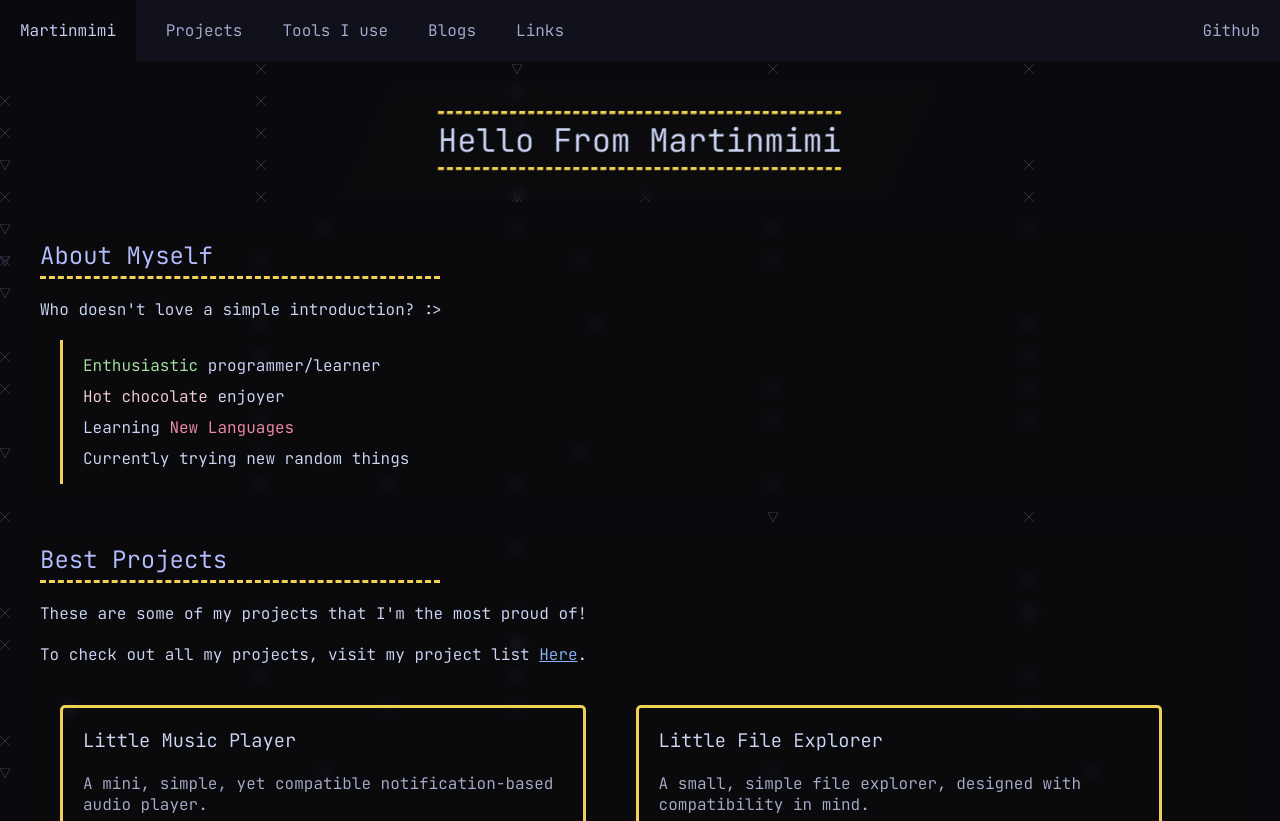
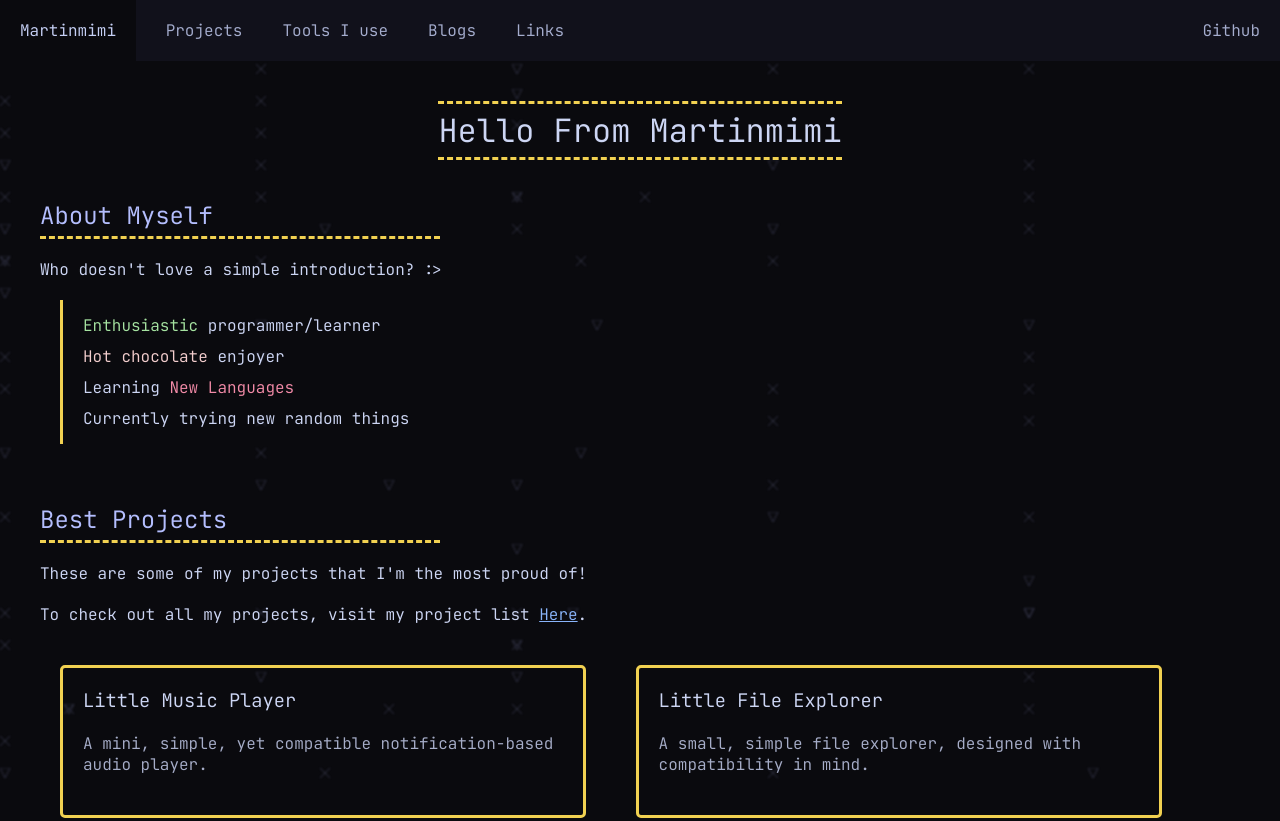
Before and after one commit to wmartinmimi/wmartinmimi.github.io, an Astro site: page / in a window 1280 px wide. Shown: the top 821 px of the page. Built offline with nearby package versions, Linux system fonts and the light colour scheme; Astro itself is replaced by a stand-in of ours.

Commit message:
replace element blur with total background blur

```diff
--- a/src/components/Background.astro
+++ b/src/components/Background.astro
@@ -9,7 +9,9 @@
     width: 100vw;
     height: 100vh;
     z-index: -1;
+    filter: blur(1.2px);
 }
+
 </style>
 <svg id="tbg">
     <defs>
--- a/src/components/Card.astro
+++ b/src/components/Card.astro
@@ -4,10 +4,6 @@ const { heading } = Astro.props;
 
 <style is:global>
 div.card {
-    background-color: #110f1616;
-    border-radius: 5px;
-    backdrop-filter: blur(5px);
-
     padding: 20px;
     margin: 20px;
 }
--- a/src/components/Title.astro
+++ b/src/components/Title.astro
@@ -6,50 +6,22 @@ const { title } = Astro.props;
 #title {
     display: flex;
     justify-content: center;
+    margin: 40px;
+    margin-bottom: 0;
 }
 
 #title>div {
+    border-style: dashed none dashed none;
+    padding: 5px 0;
+
     text-align: center;
-    padding: 30px 60px;
-
-    display: inline-block;
-
     margin: 0 auto;
-}
-
-@media (min-width: 840px) {
-    #title>div {
-        margin-top: 20px;
-        transform: skewX(-25deg);
-        border-radius: 5px;
-        background-color: #110f1616;
-        backdrop-filter: blur(5px);
-    }
-
-    #title>div>div {
-        transform: skewX(25deg);
-    }
-}
-
-@media (max-width: 840px) {
-    #title {
-        background-color: #110f1616;
-        backdrop-filter: blur(5px);
-    }
-}
-
-#title>div>div {
-    border-style: dashed none dashed none;
-    margin: 0 10px;
-    padding: 5px 0;
 }
 
 </style>
 
 <div id="title">
     <div>
-        <div>
             <h1>{title}</h1>
-        </div>
     </div>
 </div>
```
